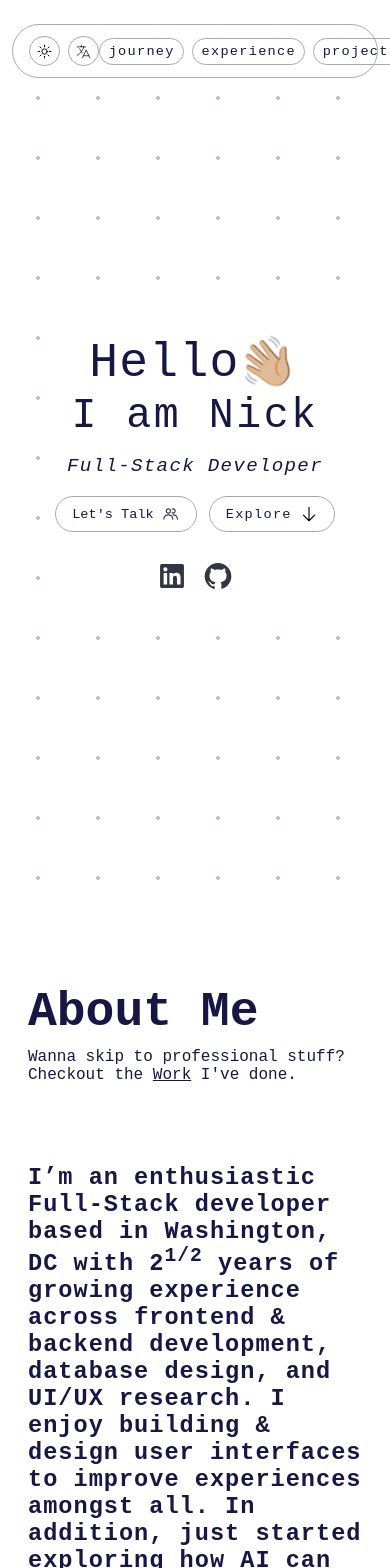
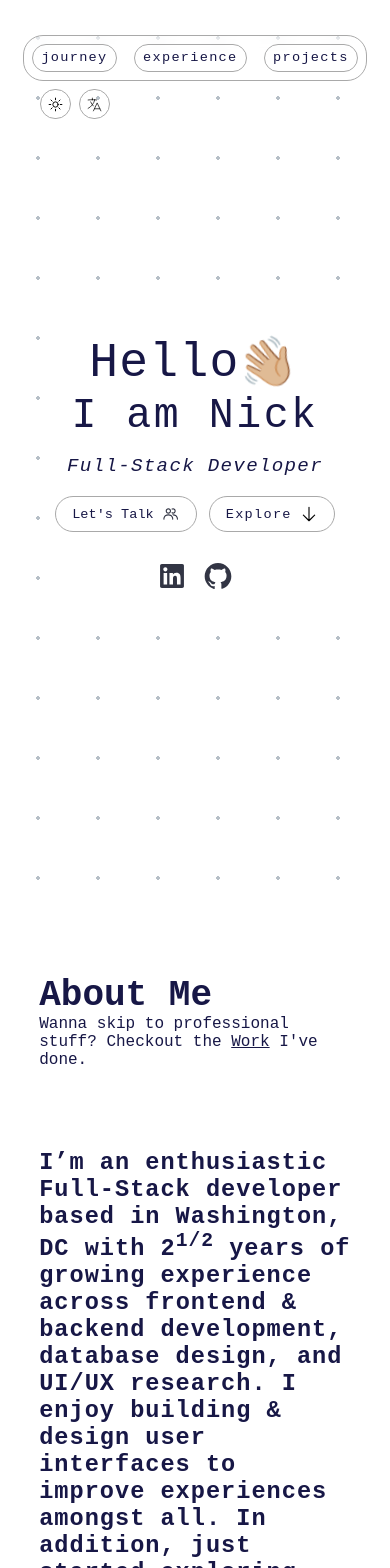
Before and after one commit to nicantmac/personalportfolio, a React (Vite) app: page / in a window 390 px wide. Shown: the top 1568 px of the page. Built offline with nearby package versions, Linux system fonts and the light colour scheme.

Commit message:
added responsive css to Experience, Modal, and fixed Header ui bug: right side cuts off at 414px wide

```diff
--- a/src/components/Modal.css
+++ b/src/components/Modal.css
@@ -4,8 +4,8 @@
 }
 
 .modal-backdrop {
-    padding: 1rem;
-    display: flex; align-items: center;justify-content: center;
+    padding: 2rem;
+    display: flex; align-items: center; justify-content: center;
     position: fixed; inset: 0;
     backdrop-filter: blur(3px); background: rgba(183, 183, 183, 0.45);
 }
@@ -73,7 +73,7 @@
     font-size: 1rem; font-family: inherit;
     border-radius: 20px; border: none;
     outline: 2px solid #dadada;
-    transition: outline-color 0.4s ease;
+    transition: outline-color 0.3s ease;
 }
 
 .write-msg:focus { outline-color: #656565; }
--- a/src/components/bodyLayout/Experience.css
+++ b/src/components/bodyLayout/Experience.css
@@ -1,8 +1,7 @@
-
+/* entire xp container */
 .work-container {
-    margin: var(--space-md);
-    color: var(--text-color);
-    font-family: var(--base-font), sans-serif;
+    padding-inline: clamp(1.25rem, 5vw, 6rem);
+    color: var(--text-color); font-family: var(--base-font), sans-serif;
     background-color: var(--default-bg-color);
 }
 
@@ -12,19 +11,14 @@
 }
 
 .work-cards {
-    display: flex;
-    flex-direction: column;
-    align-items: center;
-    justify-content: center;
-    gap: 2rem;
-    margin-top: 3rem;
+    display: flex; flex-direction: column;
+    align-items: center; justify-content: center;
+    margin-top: 3rem; gap: 2rem;
 }
 
 .job {
-    max-width: 850px;
-    padding: 1.25rem 1.75rem;
-    border: var(--border-type);
-    border-radius: var(--radius-pill);
+    padding: 1.25rem 1.75rem; max-width: 850px;
+    border: var(--border-type); border-radius: var(--radius-pill);
 }
 
 .card-heading {
@@ -47,14 +41,12 @@
 .job li { list-style-type: disc; list-style-position: inside; }
 
 .tools-used {
-    display: flex; gap: 0.5rem; flex-wrap: wrap;
+    display: flex; flex-wrap: wrap;
     align-items: center; justify-content: flex-start;
 }
 
 .tools-used li {
-    list-style-type: none;
-    font-size: 0.8rem;
-    padding: 3px 10px;
-    border: var(--border-type);
-    border-radius: var(--radius-pill);
+    margin: 0.2rem 0.3rem; padding: 3px 10px;
+    font-size: 0.8rem; list-style-type: none;
+    border: var(--border-type); border-radius: var(--radius-pill);
 }
--- a/src/components/bodyLayout/aboutMe.css
+++ b/src/components/bodyLayout/aboutMe.css
@@ -1,7 +1,7 @@
 /* outer container */
 .about-container {
     /*margin: var(--space-md);*/
-    padding-inline: clamp(1.25rem, 5vw, 6rem); /* left + right */
+    padding-inline: clamp(1.5rem, 8vw, 8rem); /* left + right */
     background-color: var(--default-bg-color);
 }
 
@@ -10,12 +10,12 @@
 
 /* about title */
 .about-title {
-    font-size: 3rem; font-family: var(--base-font), sans-serif;
-    position: relative; top: 30px;
-    line-height: 1.1;
+    margin-bottom: 25px;
+    position: relative; top: 30px; line-height: 1.1;
+    font-size: clamp(2.25rem, 3.75vw, 5rem); font-family: var(--base-font), sans-serif;
 }
 
-.note { margin-top: 10px; }
+.note { margin-top: 30px; }
 .note a { color: var(--text-color); }
 
 /* initial features normal text */
@@ -87,7 +87,7 @@
 
 /* each section of full-stack tools */
 .stack-struct {
-    display: grid; gap: 3rem 4rem;
+    display: grid; gap: 3rem 2rem;
     grid-template-columns: repeat(2, 1fr);
 }
 
@@ -107,6 +107,7 @@
     display: inline-block;
     margin: 0.35rem; padding: 0.4rem 0.7rem;
     border-radius: 50px; border: var(--border-type);
+    white-space: nowrap;
     font-size: clamp(0.7rem, 0.8rem + 0.185vw, 1.1rem);
     transition: all 0.2s ease-in-out;
 }
--- a/src/components/topLayout/Header.css
+++ b/src/components/topLayout/Header.css
@@ -1,12 +1,12 @@
 /* header */
 .header-container {
-    padding: 0.7rem 1rem; width: 85%;
-    margin-top: 1.5rem;
+    width: min(100% - 5rem, 950px);
+    margin-top: 1.5rem; padding: 0.7rem 1rem;
     margin-left: auto; margin-right: auto; /* centers element */
     position: fixed; top: 0; left: 0; right: 0;
     display: flex; justify-content: space-between; align-items: center;
     backdrop-filter: blur(8px); border: var(--border-type); border-radius: 50px;
-    z-index: 300; max-width: 950px;
+    z-index: 300;
 }
 
 /* Left Side btns: (ui theme) & (language) */
@@ -76,11 +76,24 @@ ul {
 .lang-item button:hover { background-color: var(--btn-color-hover); transform: scale(1.04); }
 .lang-item button:active { background-color: rgba(224, 224, 231, 0.45); transform: scale(0.975); }
 
-@media (width < 430px) {
-    .navbar-container {
-        padding: 0.5rem 1rem;
-        border-radius: 1px;
-        justify-content: center;
+@media (width < 450px) {
+    /* breaks down header design from desktops -> mobile */
+    .header-container {
+        flex-direction: column-reverse; gap: 0.5rem;
+        border: none; backdrop-filter: none;
+    }
+    /* smaller btns pushed to left */
+    .nav-lhs { display: flex; align-self: flex-start; }
+
+    /* adjust nav list for mobile */
+    nav { top: 100%; left: 3px; }
+
+    /* holds visual hierarchy by keeping border & blur */
+    .nav-rhs {
+        width: calc(100vw - 4rem);
+        justify-content: space-between;
+        padding: 0.5rem; backdrop-filter: blur(8px);
+        border: var(--border-type); border-radius: 20px;
     }
     .nav-rhs button { margin: 0.35rem; }
 }
```
